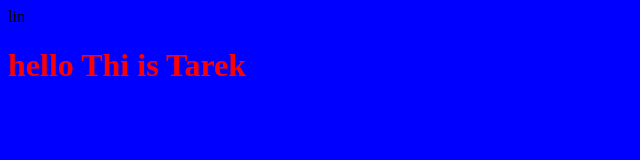
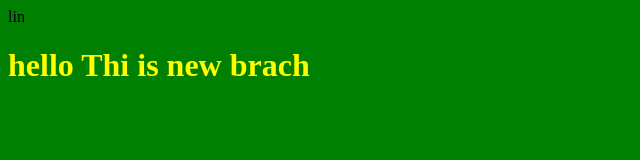
Before and after one commit to Tarek-Al-Azeb/myproject, a plain HTML site: page index.html in a window 1280 px wide. Shown: the whole page, without its empty margins (0-640 px from the left). Drawn offline with Linux system fonts and the light colour scheme.

Commit message:
Ching style for the titly

```diff
--- a/index.html
+++ b/index.html
@@ -9,7 +9,7 @@
 </head>
 
 <body>
-    <h1> hello Thi is Tarek</h1>
+    <h1> hello Thi is new brach </h1>
     <script src="app.js"></script>
 </body>
 
--- a/style.css
+++ b/style.css
@@ -1,7 +1,7 @@
 h1 {
-    color: red;
+    color: yellow;
 }
 
 body {
-    background-color: blue;
+    background-color: green;
 }
```
